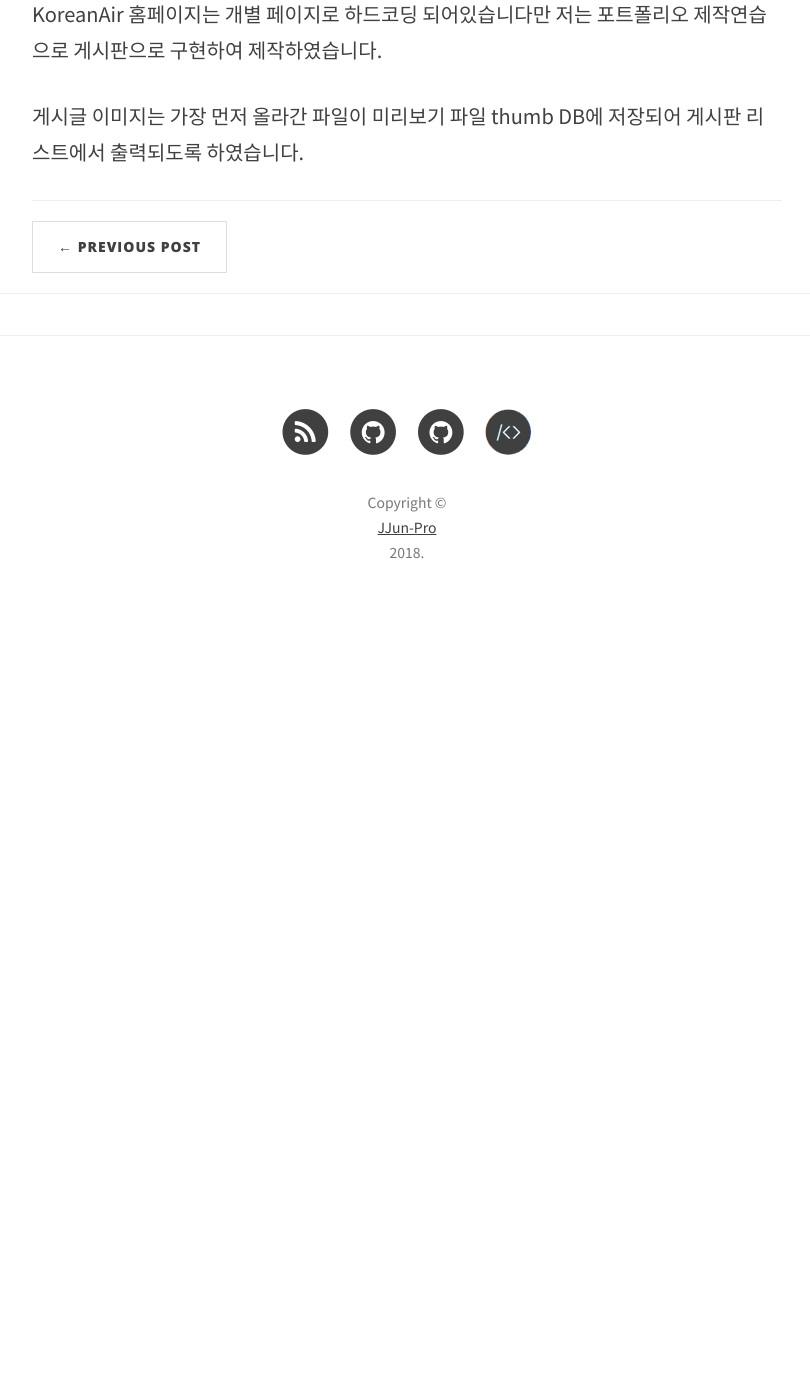
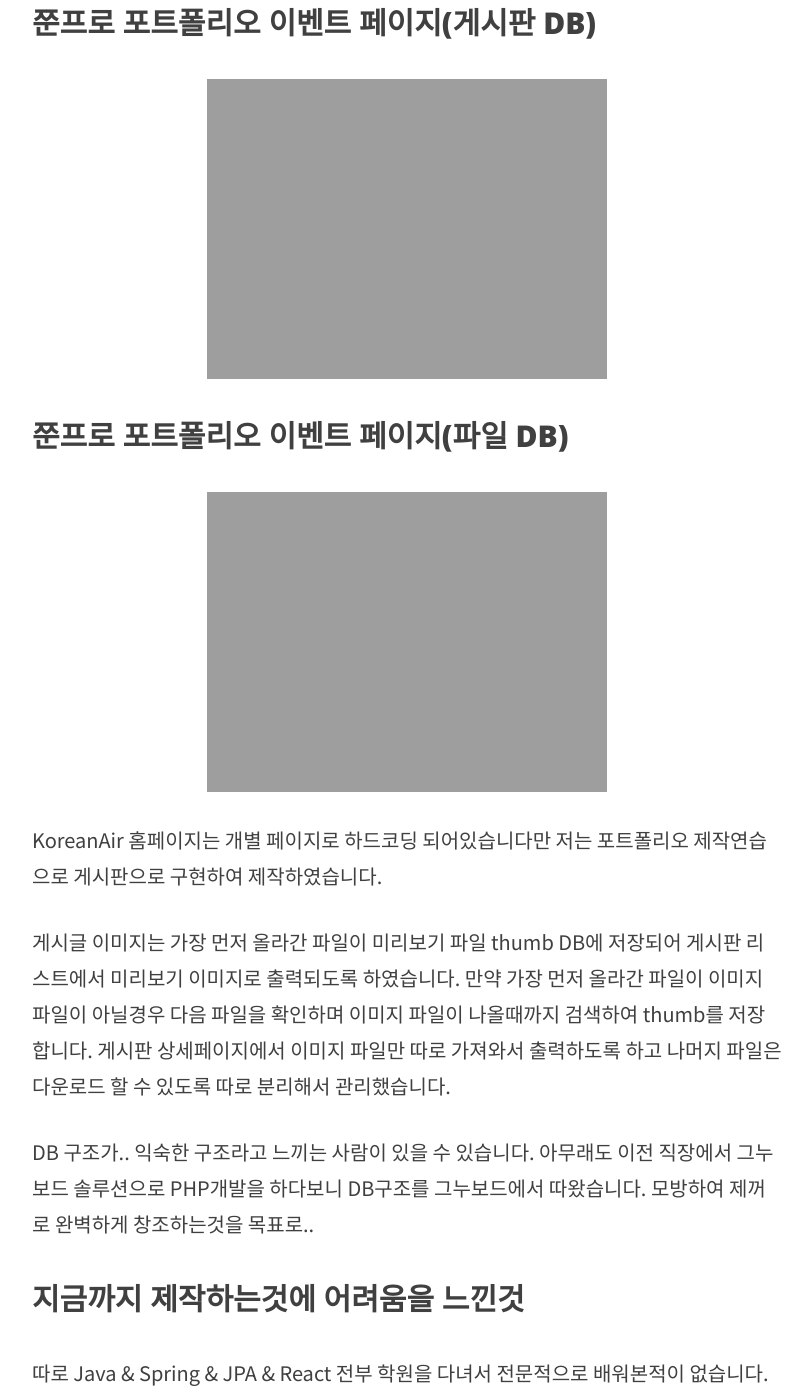
Before and after one commit to alalstjr/jjunpro.github.io, a Jekyll site: the page built from _posts/2019-07-03-포트폴리오 제작 일지-01.md, in a window 1280 px wide and 1400 px high, scrolled down 4331 px. Shown: the whole window, without its empty margins (233-1043 px from the left). Built offline with Jekyll 4.4.1, drawn with Linux system fonts in a browser that asks for light colours; nearby versions of some CDN libraries; comment, search, counter and statistics services are not loaded; before the commit the page ends 4961 px from its top, so only the background shows below that; some of the changed text lies outside the part shown.

Commit message:
Update 2019-07-03-포트폴리오 제작 일지-01.md

```diff
--- a/_posts/2019-07-03-포트폴리오 제작 일지-01.md
+++ b/_posts/2019-07-03-포트폴리오 제작 일지-01.md
@@ -46,6 +46,31 @@ https://github.com/react-dropzone/react-dropzone/issues/805 이곳을 참고하
 ![Description](https://alalstjr.github.io/jjunpro.github.io/img/2019/07/2019-07-03-5.png)
 ![Description](https://alalstjr.github.io/jjunpro.github.io/img/2019/07/2019-07-03-6.png)
 
+## 쭌프로 포트폴리오 이벤트 페이지(게시판 DB)
+![Description](https://alalstjr.github.io/jjunpro.github.io/img/2019/07/2019-07-03-8.png)
+
+## 쭌프로 포트폴리오 이벤트 페이지(파일 DB)
+![Description](https://alalstjr.github.io/jjunpro.github.io/img/2019/07/2019-07-03-9.png)
+
 KoreanAir 홈페이지는 개별 페이지로 하드코딩 되어있습니다만 저는 포트폴리오 제작연습으로 게시판으로 구현하여 제작하였습니다.
 
-게시글 이미지는 가장 먼저 올라간 파일이 미리보기 파일 thumb DB에 저장되어 게시판 리스트에서 출력되도록 하였습니다.
+게시글 이미지는 가장 먼저 올라간 파일이 미리보기 파일 thumb DB에 저장되어 게시판 리스트에서 미리보기 이미지로 출력되도록 하였습니다.
+만약 가장 먼저 올라간 파일이 이미지 파일이 아닐경우 다음 파일을 확인하며 이미지 파일이 나올때까지 검색하여 thumb를 저장합니다.
+게시판 상세페이지에서 이미지 파일만 따로 가져와서 출력하도록 하고 나머지 파일은 다운로드 할 수 있도록 따로 분리해서 관리했습니다.
+
+DB 구조가.. 익숙한 구조라고 느끼는 사람이 있을 수 있습니다. 아무래도 이전 직장에서 그누보드 솔루션으로 PHP개발을 하다보니
+DB구조를 그누보드에서 따왔습니다. 모방하여 제꺼로 완벽하게 창조하는것을 목표로..
+
+## 지금까지 제작하는것에 어려움을 느낀것
+
+따로 Java & Spring & JPA & React 전부 학원을 다녀서 전문적으로 배워본적이 없습니다.
+(돈이없기도하고.. 프리렌서로 일하다보니 학원 시간도 안맞고..) 그래서 전부 독학으로 공부하였습니다.
+직접 목표(KoreanAir 클론코딩)를 정해두고 똑같이 혹은 비슷하게 만드는것을 목표로 안되면 되게하는 정신으로 공부하고 있습니다.
+혼자 공부하는것에는 역시 큰 시간이 들기에 (무엇가 하나 찾을때도 길 안내자가 없음으로 많은시간을 소비합니다.)
+Spring & JPA & React 세가지 혼합하여 제작하는데 무엇을 어떻게 해야 연결하면 되고 오류가 나면 어떻게 해결해야 하는지
+세가지 초기 셋팅만하는데도 1주일이나 걸렸습니다.
+3주 동안 (Spring-Boot & react 연동 제외) 게시판 만드는 작업을 통하면서 어려움(많은시간 소비한것)을 느낀것은 바로 파일 업로드였습니다.
+게시글을 서버로 보낼때 json 형식으로 보내도록 제작했습니다.
+하지만 파일은 json 형식으로는 보낼 수 없고 form-data 로 담아서 보내야 서버에서 받을수 있는 상황이였습니다.
+그래서 form-data에 게시글 내용과 파일을 담아서 보내 서버에서 받도록 해봤습니다.
+하지만
```
